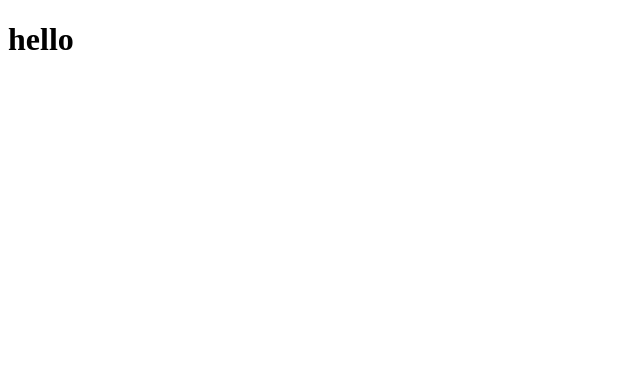
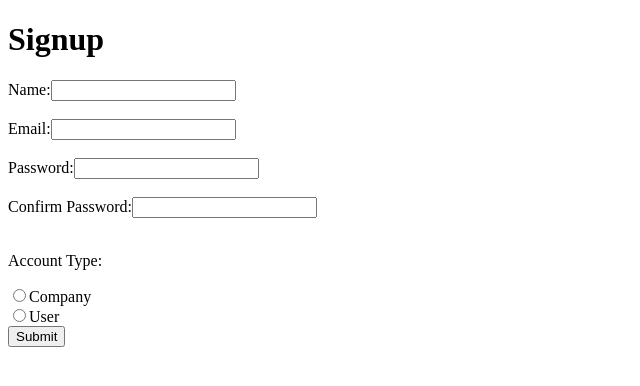
Before and after one commit to yoniakabecky/schedueller, a React (Create React App) app in the folder client/: page /signup in a window 1280 px wide. Shown: the top 386 px of the page, without its empty margins (0-640 px from the left). Built offline with nearby package versions, Linux system fonts and the light colour scheme.

Commit message:
Setup pages

```diff
--- a/client/package.json
+++ b/client/package.json
@@ -12,6 +12,7 @@
     "@types/react-dom": "^16.9.8",
     "react": "^17.0.1",
     "react-dom": "^17.0.1",
+    "react-router-dom": "^5.2.0",
     "react-scripts": "4.0.1",
     "typescript": "^4.0.3",
     "web-vitals": "^0.2.4"
@@ -39,5 +40,8 @@
       "last 1 firefox version",
       "last 1 safari version"
     ]
+  },
+  "devDependencies": {
+    "@types/react-router-dom": "^5.1.6"
   }
 }
--- a/client/src/App.tsx
+++ b/client/src/App.tsx
@@ -1,10 +1,12 @@
 import React from 'react';
+import { BrowserRouter } from "react-router-dom"
+import Routes from './Routes';
 
 function App() {
   return (
-    <div>
-      <h1>hello</h1>
-    </div>
+    <BrowserRouter>
+      <Routes />
+    </BrowserRouter>
   );
 }
 
--- /dev/null
+++ b/client/src/Routes.tsx
@@ -0,0 +1,21 @@
+import React from 'react'
+import { Route, Switch } from "react-router-dom"
+import Home from './pages/Home';
+import Login from './pages/Login';
+import Signup from './pages/Signup';
+
+interface Props {
+
+}
+
+const Routes = (props: Props) => {
+  return (
+    <Switch>
+      <Route exact path="/" component={Home} />
+      <Route path="/login" component={Login} />
+      <Route path="/signup" component={Signup} />
+    </Switch>
+  )
+}
+
+export default Routes
--- /dev/null
+++ b/client/src/pages/Home.tsx
@@ -0,0 +1,20 @@
+import React from 'react'
+import { Link } from 'react-router-dom'
+
+interface Props {
+
+}
+
+const Home = (props: Props) => {
+  return (
+    <div>
+      <h1>Schedueller</h1>
+
+      <Link to="login">Login</Link>
+      <br />
+      <Link to="signup">Signup</Link>
+    </div>
+  )
+}
+
+export default Home
--- /dev/null
+++ b/client/src/pages/Login.tsx
@@ -0,0 +1,29 @@
+import React from 'react'
+
+interface Props {
+
+}
+
+const Login = (props: Props) => {
+  const handleSubmit = () => {
+    console.log("submit")
+  }
+
+  return (
+    <div>
+      <h1>Login</h1>
+
+      <form onSubmit={handleSubmit}>
+        <label htmlFor="email">Email:</label>
+        <input type="email" id="email" name="email" /><br /><br />
+
+        <label htmlFor="password">Password:</label>
+        <input type="password" id="password" name="password" /><br /><br />
+
+        <input type="submit" value="Submit" />
+      </form>
+    </div>
+  )
+}
+
+export default Login
--- /dev/null
+++ b/client/src/pages/Signup.tsx
@@ -0,0 +1,41 @@
+import React from 'react'
+
+interface Props {
+
+}
+
+const Signup = (props: Props) => {
+  const handleSubmit = () => {
+    console.log("submit")
+  }
+
+  return (
+    <div>
+      <h1>Signup</h1>
+
+      <form onSubmit={handleSubmit}>
+        <label htmlFor="name">Name:</label>
+        <input type="text" id="name" name="name" /><br /><br />
+
+        <label htmlFor="email">Email:</label>
+        <input type="email" id="email" name="email" /><br /><br />
+
+        <label htmlFor="password">Password:</label>
+        <input type="password" id="password" name="password" /><br /><br />
+
+        <label htmlFor="confirmPassword">Confirm Password:</label>
+        <input type="password" id="confirmPassword" name="confirmPassword" /><br /><br />
+
+        <p >Account Type:</p>
+        <input type="radio" id="company" name="accountType" value="company" />
+        <label htmlFor="company">Company</label><br />
+        <input type="radio" id="user" name="accountType" value="user" />
+        <label htmlFor="user">User</label><br />
+
+        <input type="submit" value="Submit" />
+      </form>
+    </div>
+  )
+}
+
+export default Signup
```
Also changed, not shown: 1 other file (tests, documents, lock files or other folders).
